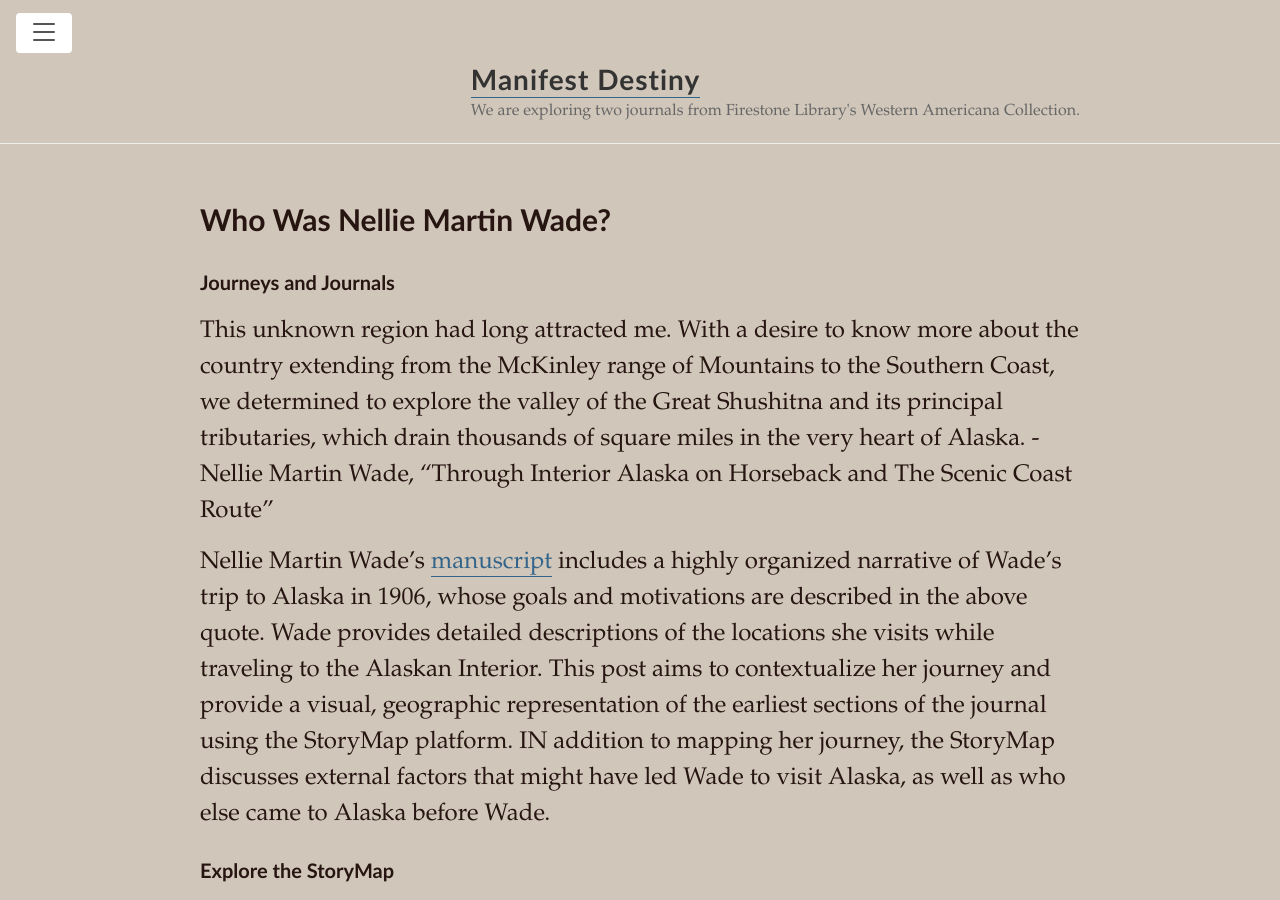
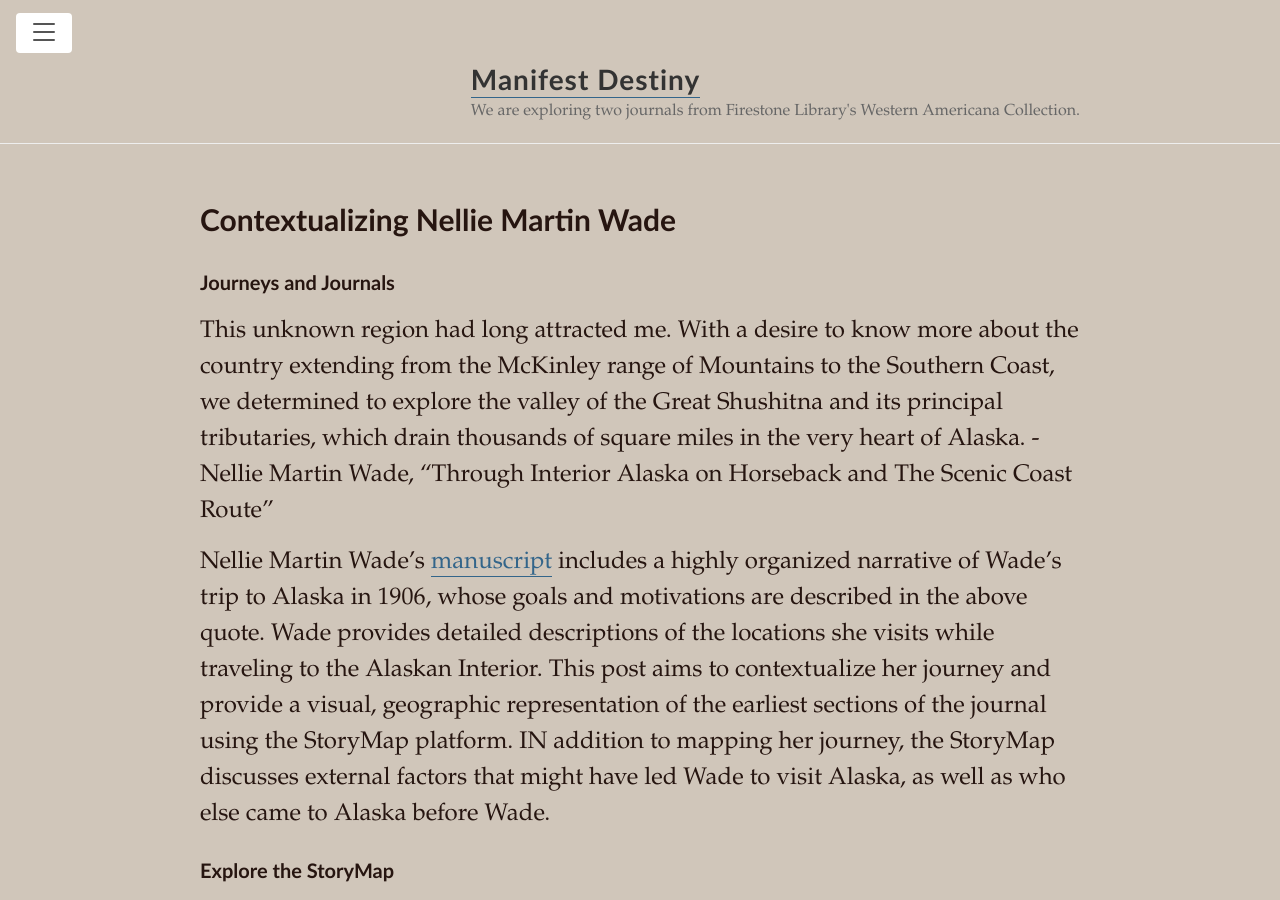
Before and after one commit to HUM-331-Princeton/manifest-destiny, a Jekyll site: the page built from Nellie-Martin-Wade-Background.md, in a window 1280 px wide and 900 px high. Built offline with Jekyll 4.4.1, drawn with Linux system fonts in a browser that asks for light colours; grey boxes are pictures that could not be loaded.

Commit message:
Update Nellie-Martin-Wade-Background.md

```diff
--- a/Nellie-Martin-Wade-Background.md
+++ b/Nellie-Martin-Wade-Background.md
@@ -1,7 +1,7 @@
 ---
 layout: page
 author: Sophie Goldman
-title: Who Was Nellie Martin Wade?
+title: Contextualizing Nellie Martin Wade
 ---
 
 ### Journeys and Journals
```
